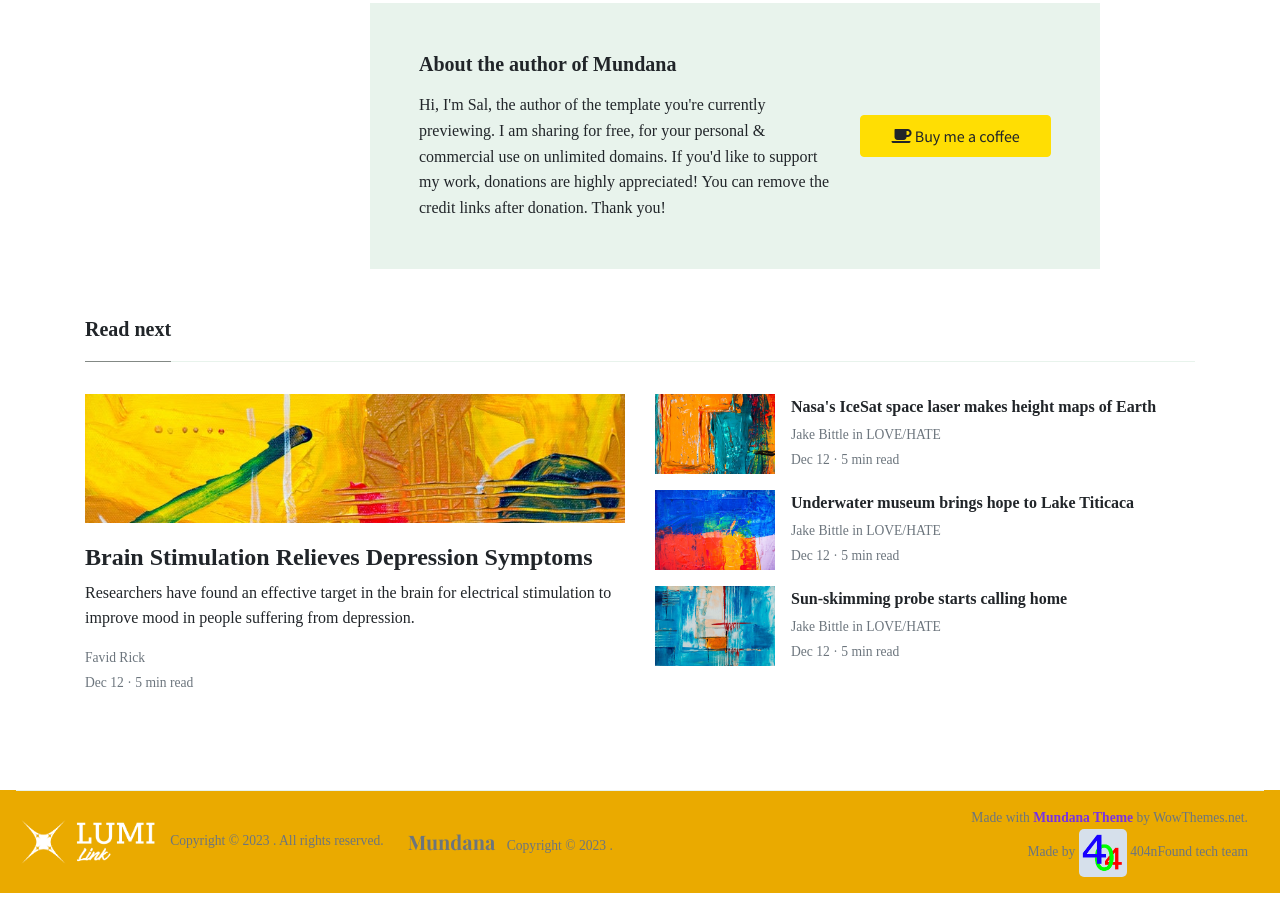
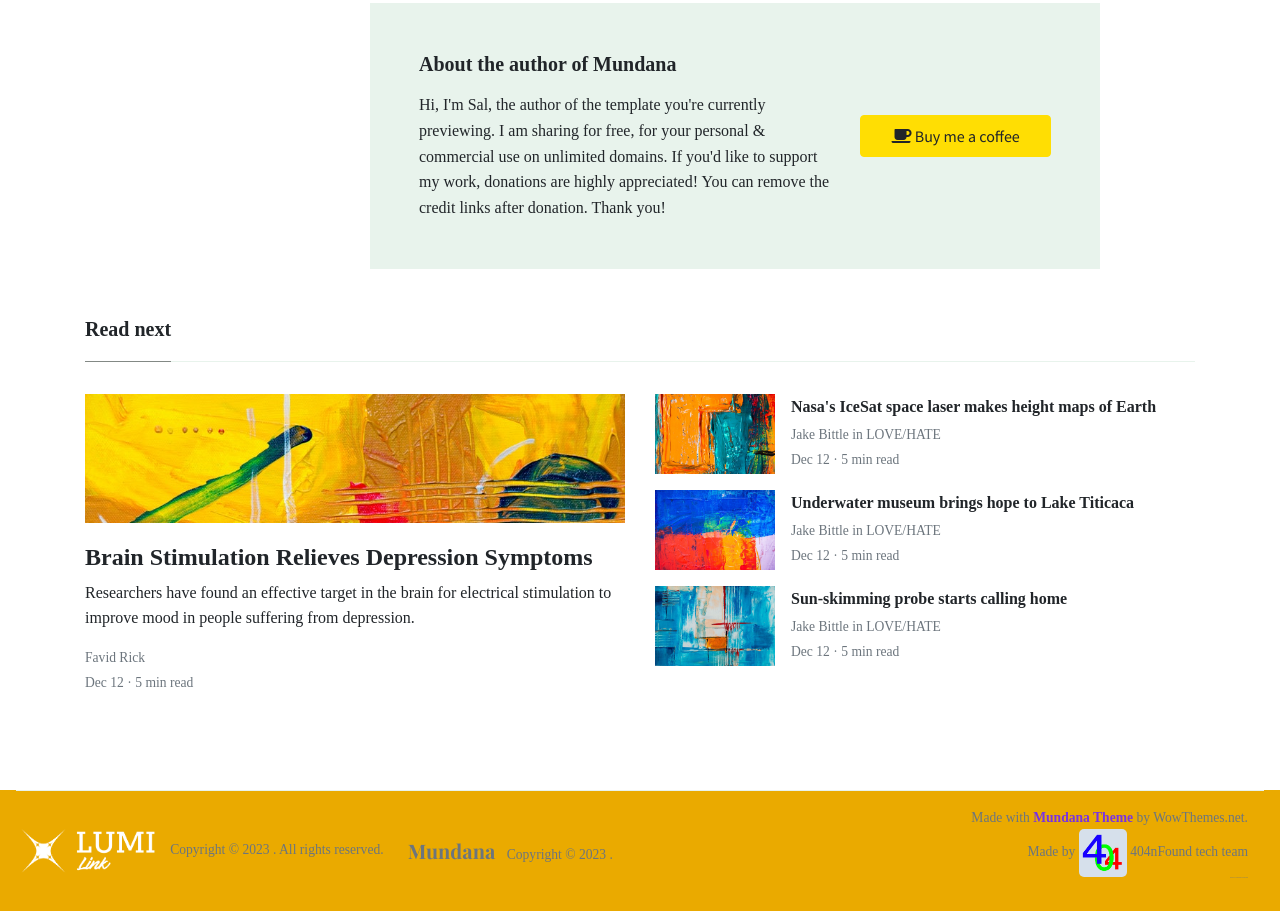
Before and after one commit to Team-404nFound/LUMI-web, a website: page about.html in a window 1280 px wide. Shown: the part 4330-5241 px from the top of the page. Drawn offline with nearby package versions, Linux system fonts and the light colour scheme.

Commit message:
make footer ester egg everywhere

```diff
--- a/about.html
+++ b/about.html
@@ -235,6 +235,9 @@ FOOTER
 			<div>
 				Made by <img src="source/img/404Icon.png" style="height: 3rem; border-radius: 5px;"> 404nFound tech team
 			</div>
+			<div>
+				<p style="font-size: 1px;">0x535241 201 1695355200 420 1696125600</p>
+			</div>
 		</div>
 	</div>
 	</footer>
```
Also changed, not shown: article.html (+3 -0 lines), category.html (+3 -0 lines).
